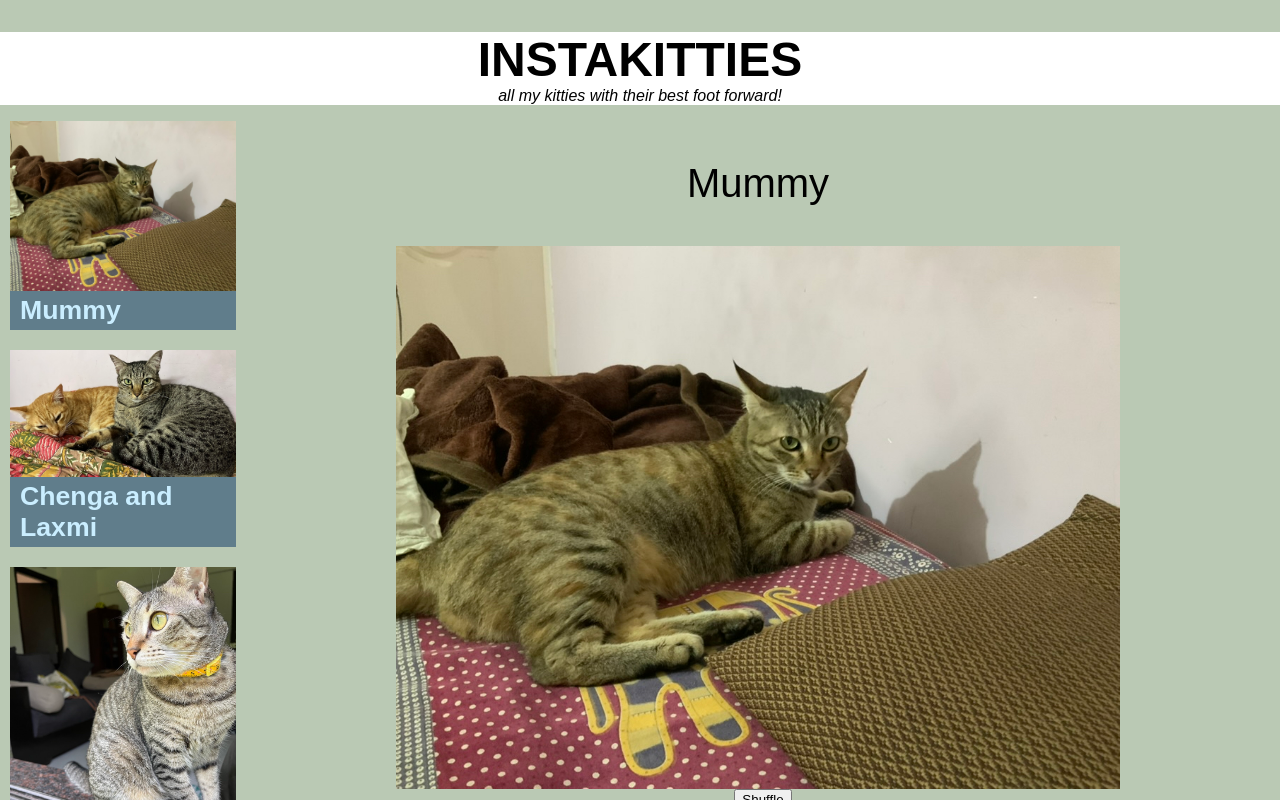
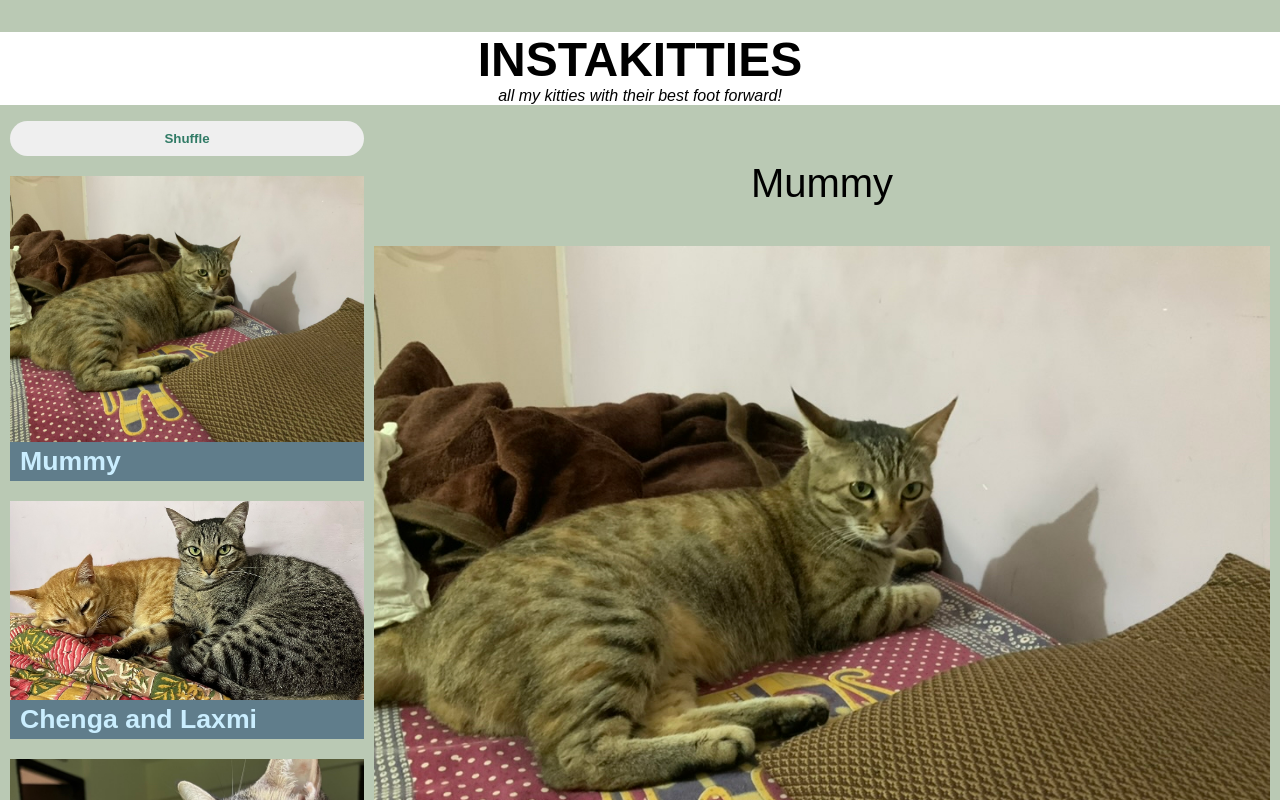
Before and after one commit to keshav-c/Instakitties, a React (Create React App) app: page / in a window 1280 px wide. Shown: the top 800 px of the page. Built offline with nearby package versions, Linux system fonts and the light colour scheme.

Commit message:
Change button style and position in hierarchy

```diff
--- a/src/App.css
+++ b/src/App.css
@@ -30,10 +30,12 @@ body {
   align-items: center;
 }
 
-.selected-area {
-  display: flex;
-  flex-direction: column;
-  align-items: center;
+.shuffle-button {
+  text-align: center !important;
+  color: #317b66;
+  padding: 10px !important;
+  font-weight: bold;
+  border-radius: 20px;
 }
 
 .post-component {
--- a/src/App.js
+++ b/src/App.js
@@ -9,7 +9,6 @@ import Ivy from './kitties/instakitties3.jpg';
 import Eeshu from './kitties/instakitties4.jpg';
 import Cheetu from './kitties/instakitties5.jpg';
 import PostList from './components/PostList';
-import ShuffleButton from './components/ShuffleButton';
 
 const kitties = [
   { image: Mummy, name: "Mummy" },
@@ -33,11 +32,8 @@ function App() {
     <div>
       <Header />
       <div className='app-content'>
-        <PostList posts={posts} setSelectedPostName={setSelectedPostName} />
-        <div className='selected-area'>
-          <SelectedItem image={selectedPost.image} name={selectedPost.name} />
-          <ShuffleButton shuffle={shuffle} />
-        </div>
+        <PostList posts={posts} setSelectedPostName={setSelectedPostName} shuffle={shuffle} />
+        <SelectedItem image={selectedPost.image} name={selectedPost.name} />
       </div>
       <Footer />
     </div>
--- a/src/components/PostList.js
+++ b/src/components/PostList.js
@@ -1,8 +1,10 @@
 import Post from './Post';
+import ShuffleButton from './ShuffleButton';
 
-function PostList({ posts, setSelectedPostName }) {
+function PostList({ posts, setSelectedPostName, shuffle }) {
   return (
     <ul className='post-list'>
+      <ShuffleButton shuffle={shuffle} />
       {posts.map(({ image, name }, id) => (
         <Post
           image={image}
--- a/src/components/ShuffleButton.js
+++ b/src/components/ShuffleButton.js
@@ -1,8 +1,10 @@
 function ShuffleButton({ shuffle }) {
   return (
-    <button className="shuffle-button" onClick={shuffle}>
-      Shuffle
-    </button>
+    <li className="post-component">
+      <button className="shuffle-button" onClick={shuffle}>
+        Shuffle
+      </button>
+    </li>
   );
 }
 
```
